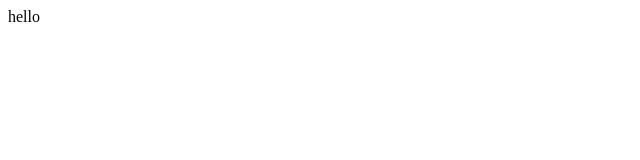
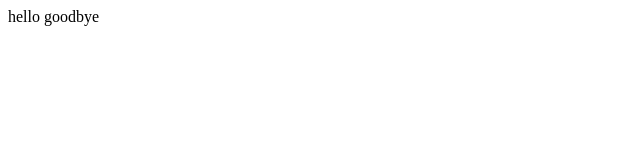
Before and after one commit to sourcier/html-gamre, a plain HTML site: page index.html in a window 1280 px wide. Shown: the full height of the page, 0-640 px from the left. Drawn offline with Linux system fonts and the light colour scheme.

Commit message:
Update index.html

```diff
--- a/index.html
+++ b/index.html
@@ -6,6 +6,6 @@
     <title>Document</title>
 </head>
 <body>
-    hello
+    hello goodbye
 </body>
 </html>
```
